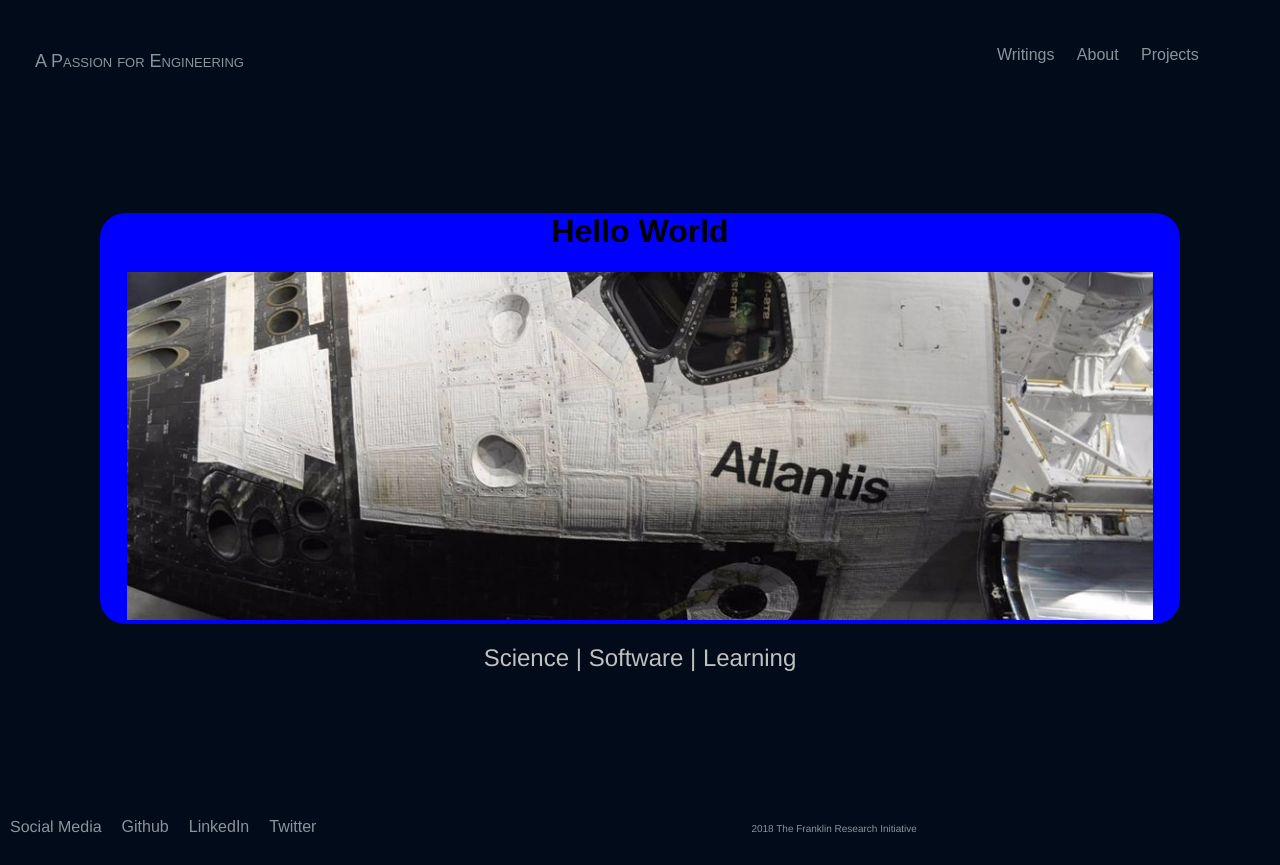
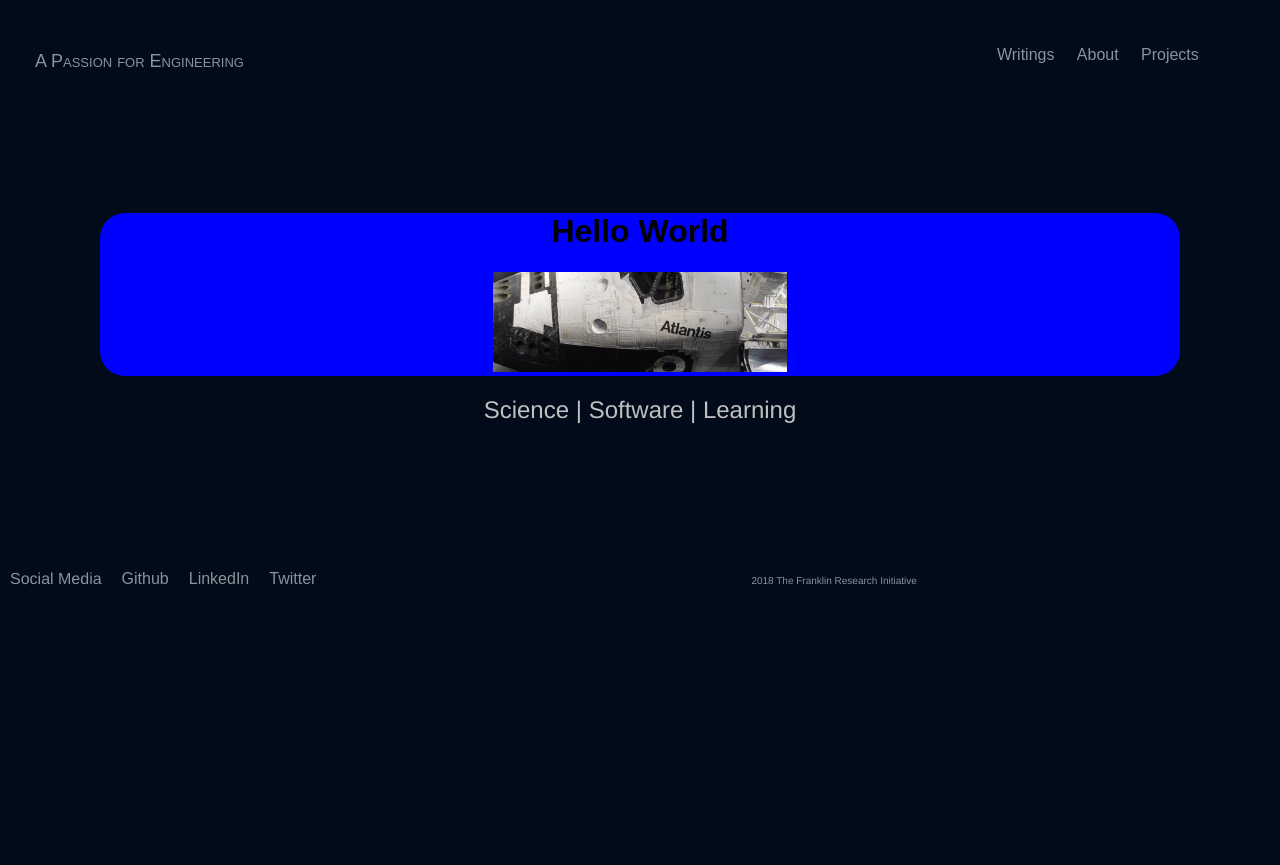
Before and after one commit to dave5801/Portfolio, a React (Create React App) app in the folder portfolio-site/: page / in a window 1280 px wide. After the commit the page ends 800 px from the top, so only its background shows below. Built offline with nearby package versions, Linux system fonts and the light colour scheme.

Commit message:
photo scales to home image section

```diff
--- a/portfolio-site/src/scenes/home/home-images/homeImageSections.css
+++ b/portfolio-site/src/scenes/home/home-images/homeImageSections.css
@@ -1,12 +1,10 @@
-/*
-margin: 0 auto;
-    position: relative;
-    max-width: 1600px;
-    width: 100%;
-    height: 100%;*/
-
 .Home-Image-Section{
    border-radius: 25px;
    background-color: blue;
 
 }
+
+img{
+    max-height: 100px;
+    min-height: 100px;
+}
```
